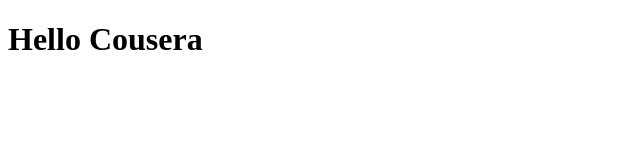
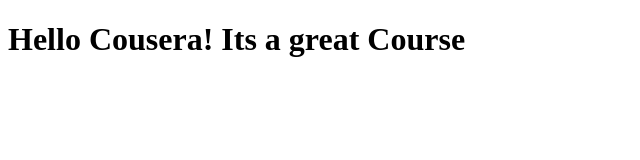
Before and after one commit to FunshoZoe/cousera-test, a plain HTML site: page site/index.html in a window 1280 px wide. Shown: the whole page, without its empty margins (0-640 px from the left). Drawn offline with Linux system fonts and the light colour scheme.

Commit message:
Small Additon to our chnage content

```diff
--- a/site/index.html
+++ b/site/index.html
@@ -6,7 +6,7 @@
 	<title> Hello Cousera</title>
 </head>
 <body>
-	<h1>Hello Cousera</h1>
+	<h1>Hello Cousera! Its a great Course</h1>
 
 </body>
 </html>
```
